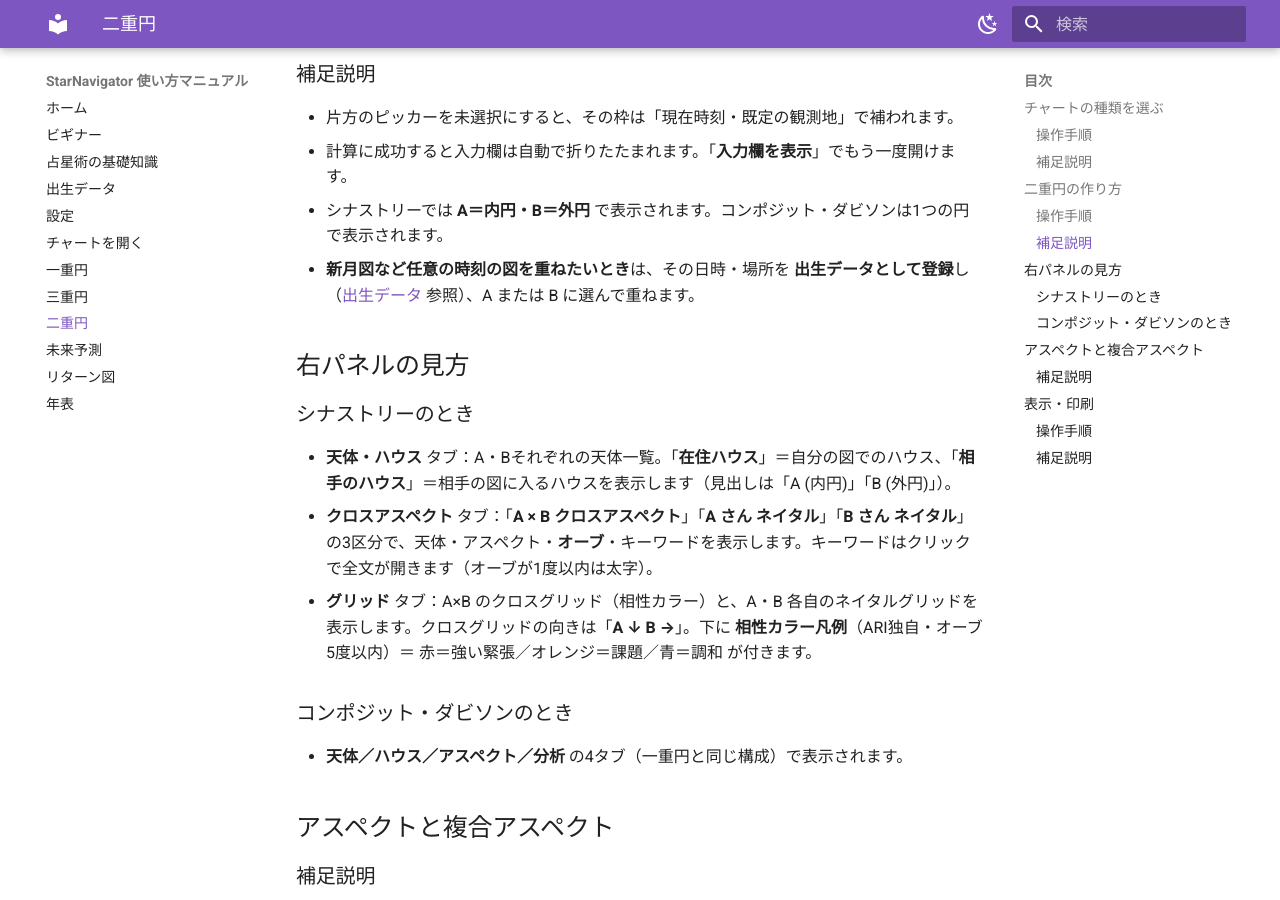
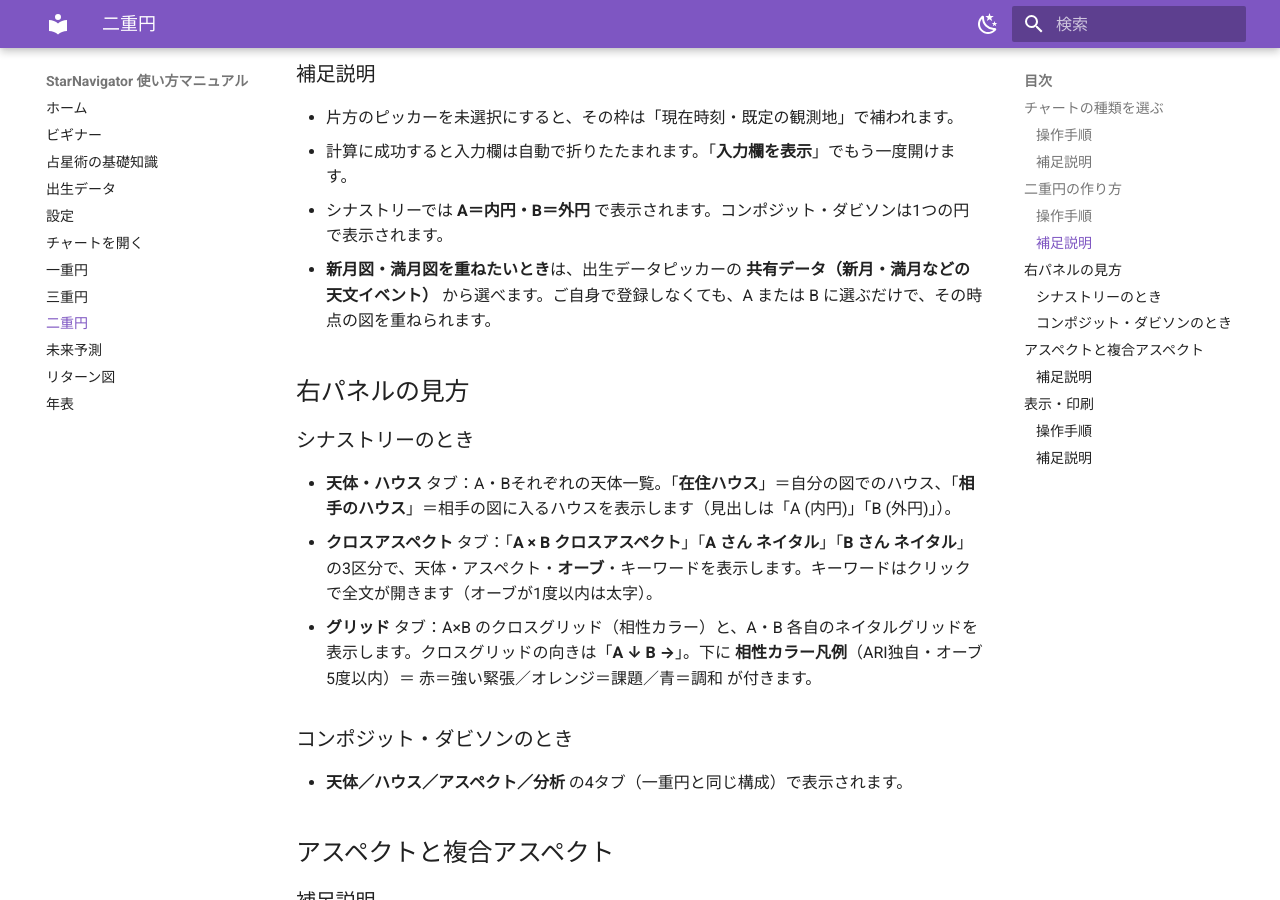
Before and after one commit to KeikoKagawa/starnavi-manual, an MkDocs documentation site: the page built from docs/double-chart.md, in a window 1280 px wide and 900 px high, scrolled down 1168 px. Built offline with MkDocs 1.6.1 and Material for MkDocs 9.7.7, drawn with Linux system fonts in a browser that asks for light colours.

Commit message:
fix(二重円): 新月図は共有データ(天文イベント)から呼び出す旨に修正

```diff
--- a/docs/double-chart.md
+++ b/docs/double-chart.md
@@ -41,7 +41,7 @@
 - 片方のピッカーを未選択にすると、その枠は「現在時刻・既定の観測地」で補われます。
 - 計算に成功すると入力欄は自動で折りたたまれます。「**入力欄を表示**」でもう一度開けます。
 - シナストリーでは **A＝内円・B＝外円** で表示されます。コンポジット・ダビソンは1つの円で表示されます。
-- **新月図など任意の時刻の図を重ねたいとき**は、その日時・場所を **出生データとして登録**し（[出生データ](birth-data.md) 参照）、A または B に選んで重ねます。
+- **新月図・満月図を重ねたいとき**は、出生データピッカーの **共有データ（新月・満月などの天文イベント）** から選べます。ご自身で登録しなくても、A または B に選ぶだけで、その時点の図を重ねられます。
 
 ## 右パネルの見方
 
```
